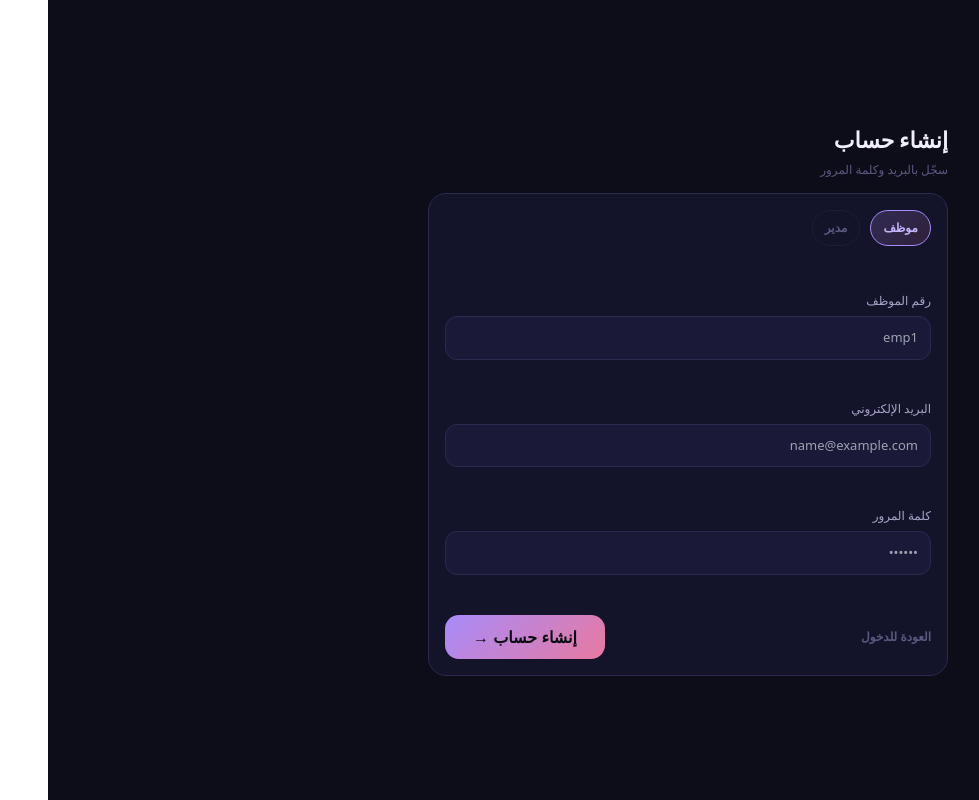
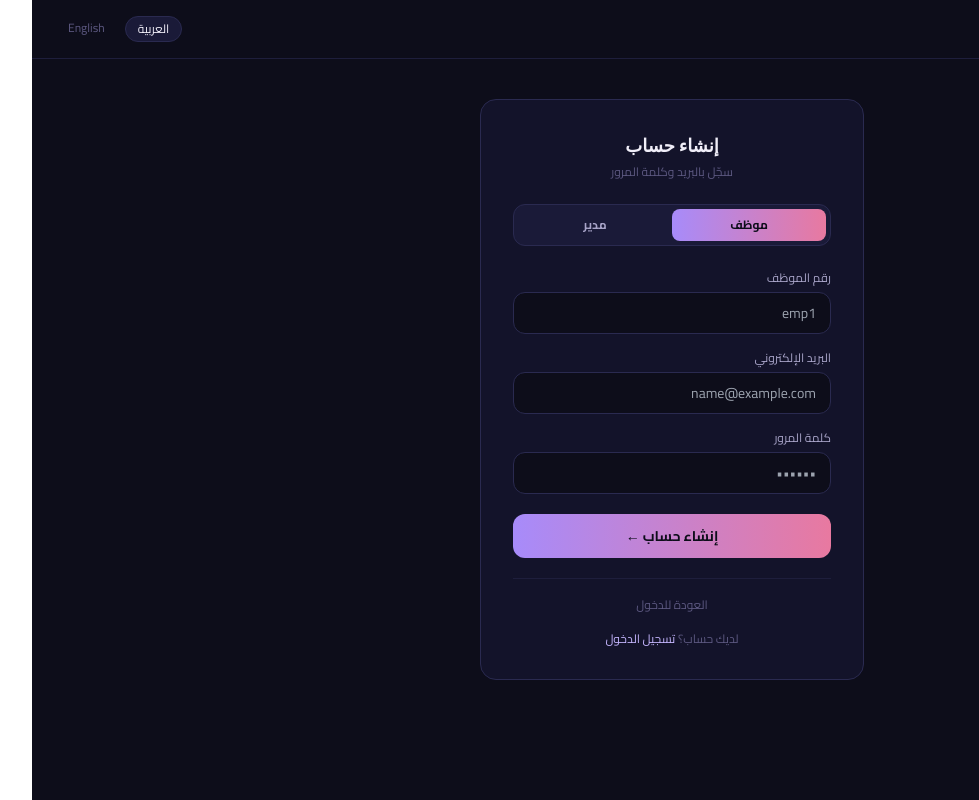
Before and after one commit to nmjalsh-max/Nabd26, a React (Vite) app: page /signup in a window 1280 px wide. Shown: the whole page, without its empty margins (192-1171 px from the left). Built offline with nearby package versions, Linux system fonts and the light colour scheme.

Commit message:
refactor: enhance Signup and Login components with improved structure and error handling

```diff
--- a/src/pages/Login.tsx
+++ b/src/pages/Login.tsx
@@ -1,10 +1,18 @@
 import { useState } from "react";
-import { Link, useNavigate } from "react-router-dom";
+import { Link } from "react-router-dom";
 import { C } from "../theme/tokens";
+import { getSupabaseClient } from "../lib/supabaseClient";
 
 type Role = "employee" | "admin";
 
-// شعار القلب النابض — نفس الشعار المستخدم في Landing وAppShell
+const STORAGE_KEY = "mock_auth";
+
+// بيانات تجريبية للمعاينة المحلية — تطابق ما هو معروض في الواجهة
+const DEMO_ACCOUNTS: Record<string, { password: string; role: Role }> = {
+  emp1: { password: "1234", role: "employee" },
+  admin: { password: "1234", role: "admin" },
+};
+
 function HeartLogo({ size = 22 }: { size?: number }) {
   return (
     <svg width={size} height={size} viewBox="0 0 34 34">
@@ -25,26 +33,59 @@ function HeartLogo({ size = 22 }: { size?: number }) {
 }
 
 export default function Login() {
-  const navigate = useNavigate();
   const [role, setRole] = useState<Role>("employee");
   const [identifier, setIdentifier] = useState("");
   const [password, setPassword] = useState("");
   const [error, setError] = useState("");
+  const [loading, setLoading] = useState(false);
 
-  const handleSubmit = (e: React.FormEvent) => {
+  async function handleSubmit(e: React.FormEvent) {
     e.preventDefault();
-    // اربط هذا مع نفس منطق تسجيل الدخول الحالي (Supabase Auth أو Mock Data)
-    if (!identifier || !password) {
+    setError("");
+
+    if (!identifier.trim() || !password) {
       setError("أدخل البريد أو رقم الموظف وكلمة المرور");
       return;
     }
-    setError("");
-    navigate(role === "employee" ? "/employee" : "/admin");
-  };
+
+    // 1) تحقق من الحسابات التجريبية أولاً (mock data)
+    const demo = DEMO_ACCOUNTS[identifier.trim().toLowerCase()];
+    if (demo && demo.password === password) {
+      localStorage.setItem(
+        STORAGE_KEY,
+        JSON.stringify({ role: demo.role, userId: identifier.trim() })
+      );
+      // إعادة تحميل كاملة عشان BootContext يقرأ الجلسة الجديدة من localStorage
+      window.location.href = demo.role === "admin" ? "/admin" : "/employee";
+      return;
+    }
+
+    // 2) لو مو حساب تجريبي، جرّب Supabase Auth (يحتاج البريد الإلكتروني)
+    const client = getSupabaseClient();
+    if (!client) {
+      setError("بيانات الدخول غير صحيحة، وSupabase غير مُعدّ للتحقق من حسابات حقيقية");
+      return;
+    }
+
+    setLoading(true);
+    const { error: authError } = await client.auth.signInWithPassword({
+      email: identifier.trim(),
+      password,
+    });
+    setLoading(false);
+
+    if (authError) {
+      setError(authError.message || "بيانات الدخول غير صحيحة");
+      return;
+    }
+
+    // onAuthStateChange في BootProvider سيحدّث الدور تلقائيًا،
+    // نعمل إعادة تحميل لضمان استقرار الحالة قبل الدخول لصفحة محمية
+    window.location.href = "/";
+  }
 
   return (
     <div dir="rtl" style={{ background: C.bg, minHeight: "100vh", fontFamily: "'Cairo', sans-serif" }}>
-      {/* Header */}
       <header
         style={{ borderBottom: `0.5px solid ${C.borderLo}` }}
         className="flex items-center justify-between px-6 py-4"
@@ -55,20 +96,8 @@ export default function Login() {
             Nabd Space
           </span>
         </div>
-        <div className="flex gap-2">
-          <button
-            style={{ background: C.surfaceHi, border: `0.5px solid ${C.border}`, color: C.textHi }}
-            className="rounded-full px-3 py-1 text-xs"
-          >
-            العربية
-          </button>
-          <button style={{ color: C.textLo }} className="rounded-full px-3 py-1 text-xs">
-            English
-          </button>
-        </div>
       </header>
 
-      {/* Login card */}
       <div className="flex justify-center px-6 py-10">
         <form
           onSubmit={handleSubmit}
@@ -84,7 +113,6 @@ export default function Login() {
             </p>
           </div>
 
-          {/* Role switch */}
           <div
             style={{ background: C.surfaceHi, border: `0.5px solid ${C.border}` }}
             className="flex rounded-xl p-1 mb-6"
@@ -106,7 +134,6 @@ export default function Login() {
             ))}
           </div>
 
-          {/* Identifier */}
           <label style={{ color: C.textMid }} className="block text-xs mb-1.5">
             البريد أو رقم الموظف
           </label>
@@ -118,7 +145,6 @@ export default function Login() {
             className="w-full rounded-xl px-3.5 py-2.5 text-sm mb-4 outline-none"
           />
 
-          {/* Password */}
           <label style={{ color: C.textMid }} className="block text-xs mb-1.5">
             كلمة المرور
           </label>
@@ -145,10 +171,16 @@ export default function Login() {
 
           <button
             type="submit"
-            style={{ background: `linear-gradient(90deg, ${C.lavender}, ${C.pink})`, color: C.bg }}
+            disabled={loading}
+            style={{
+              background: `linear-gradient(90deg, ${C.lavender}, ${C.pink})`,
+              color: C.bg,
+              opacity: loading ? 0.7 : 1,
+              cursor: loading ? "not-allowed" : "pointer",
+            }}
             className="w-full rounded-xl py-3 text-sm font-bold mb-5"
           >
-            دخول ←
+            {loading ? "جارٍ الدخول…" : "دخول ←"}
           </button>
 
           <div style={{ borderTop: `0.5px solid ${C.borderLo}` }} className="pt-3 text-center">
--- a/src/pages/Signup.tsx
+++ b/src/pages/Signup.tsx
@@ -1,8 +1,28 @@
 import { useState } from "react";
-import { useNavigate } from "react-router-dom";
+import { Link, useNavigate } from "react-router-dom";
 import { C } from "../theme/tokens";
 import { useLang } from "../i18n/LangContext";
 import { getSupabaseClient } from "../lib/supabaseClient";
+
+// شعار القلب النابض — نفس الشعار المستخدم في Landing وLogin وAppShell
+function HeartLogo({ size = 22 }: { size?: number }) {
+  return (
+    <svg width={size} height={size} viewBox="0 0 34 34">
+      <path
+        d="M17 25 C8 19 6 13 10 10 C13 8 16 10 17 13 C18 10 21 8 24 10 C28 13 26 19 17 25 Z"
+        fill={C.pink}
+      />
+      <path
+        d="M6 17 H12 L14 12 L18 22 L20 17 H28"
+        fill="none"
+        stroke={C.bg}
+        strokeWidth={1.3}
+        strokeLinecap="round"
+        strokeLinejoin="round"
+      />
+    </svg>
+  );
+}
 
 export default function Signup() {
   const navigate = useNavigate();
@@ -70,33 +90,55 @@ export default function Signup() {
     navigate("/login");
   }
 
+  const isRTL = lang !== "en";
+
   return (
-    <div
-      style={{
-        minHeight: "100vh",
-        background: C.bg,
-        color: C.textHi,
-        display: "flex",
-        alignItems: "center",
-        justifyContent: "center",
-        padding: 18,
-      }}
+    <div dir={isRTL ? "rtl" : "ltr"} style={{ background: C.bg, minHeight: "100vh", fontFamily: "'Cairo', sans-serif" }}>
+      {/* Header */}
+      <header
+        style={{ borderBottom: `0.5px solid ${C.borderLo}` }}
+        className="flex items-center justify-between px-6 py-4"
       >
-      <div style={{ width: "100%", maxWidth: 520, display: "flex", flexDirection: "column", gap: 14 }}>
-        <div style={{ display: "flex", justifyContent: "space-between", alignItems: "flex-start", gap: 12, flexWrap: "wrap" }}>
-          <div>
-            <div style={{ fontFamily: "'Sora',sans-serif", fontWeight: 900, fontSize: 22 }}>
+        <div className="flex items-center gap-2">
+          <HeartLogo />
+          <span style={{ fontFamily: "'Sora', sans-serif", color: C.lavSoft }} className="font-bold text-sm">
+            Nabd Space
+          </span>
+        </div>
+        <div className="flex gap-2">
+          <span
+            style={{ background: C.surfaceHi, border: `0.5px solid ${C.border}`, color: C.textHi }}
+            className="rounded-full px-3 py-1 text-xs"
+          >
+            {isRTL ? "العربية" : "Arabic"}
+          </span>
+          <span style={{ color: C.textLo }} className="rounded-full px-3 py-1 text-xs">
+            {isRTL ? "English" : "English"}
+          </span>
+        </div>
+      </header>
+
+      {/* Signup card */}
+      <div className="flex justify-center px-6 py-10">
+        <form
+          onSubmit={submit}
+          style={{ background: C.surface, border: `0.5px solid ${C.border}` }}
+          className="rounded-2xl p-8 w-full max-w-sm"
+        >
+          <div className="text-center mb-6">
+            <p style={{ fontFamily: "'Sora', sans-serif", color: C.textHi }} className="text-lg font-bold mb-1">
               {lang === "en" ? "Create account" : "إنشاء حساب"}
-            </div>
-            <div style={{ color: C.textLo, fontSize: 12, marginTop: 4 }}>
+            </p>
+            <p style={{ color: C.textLo }} className="text-xs">
               {lang === "en" ? "Sign up with email & password" : "سجّل بالبريد وكلمة المرور"}
-            </div>
-          </div>
+            </p>
           </div>
 
-        <div style={{ background: C.surface, border: `1px solid ${C.border}`, borderRadius: 18, padding: 16 }}>
-          <form onSubmit={submit} className="flex flex-col gap-10">
-            <div style={{ display: "flex", gap: 10, flexWrap: "wrap", marginBottom: 6, justifyContent: "flex-start" }}>
+          {/* Role switch */}
+          <div
+            style={{ background: C.surfaceHi, border: `0.5px solid ${C.border}` }}
+            className="flex rounded-xl p-1 mb-6"
+          >
             {([
               { r: "employee" as const, label: lang === "en" ? "Employee" : "موظف" },
               { r: "admin" as const, label: lang === "en" ? "Admin" : "مدير" },
@@ -108,137 +150,100 @@ export default function Signup() {
                   setRole(r);
                   setError(null);
                 }}
-                  style={{
-                    border: `1px solid ${role === r ? C.lavender : C.borderLo}`,
-                    background:
+                style={
                   role === r
-                        ? `linear-gradient(135deg, ${C.lavender}33, ${C.pink}22)`
-                        : "transparent",
-                    color: role === r ? C.lavSoft : C.textLo,
-                    borderRadius: 999,
-                    padding: "8px 12px",
-                    cursor: "pointer",
-                    fontWeight: 800,
-                    fontSize: 12,
-                  }}
+                    ? { background: `linear-gradient(90deg, ${C.lavender}, ${C.pink})`, color: C.bg }
+                    : { color: C.textMid }
+                }
+                className="flex-1 text-center rounded-lg py-2 text-xs font-bold"
               >
                 {label}
               </button>
             ))}
           </div>
 
+          {/* Employee number */}
           {role === "employee" && (
-              <div style={{ display: "flex", flexDirection: "column", gap: 6 }}>
-                <label style={{ color: C.textMid, fontSize: 12 }}>
+            <>
+              <label style={{ color: C.textMid }} className="block text-xs mb-1.5">
                 {lang === "en" ? "Employee number" : "رقم الموظف"}
               </label>
               <input
                 value={employeeNumber}
                 onChange={(e) => setEmployeeNumber(e.target.value)}
-                  placeholder={lang === "en" ? "emp1" : "emp1"}
-                  style={{
-                    background: C.surfaceHi,
-                    border: `1px solid ${C.border}`,
-                    borderRadius: 12,
-                    padding: "11px 12px",
-                    outline: "none",
-                    color: C.textHi,
-                    fontSize: 13,
-                  }}
+                placeholder="emp1"
+                style={{ background: C.bg, border: `0.5px solid ${C.border}`, color: C.textHi }}
+                className="w-full rounded-xl px-3.5 py-2.5 text-sm mb-4 outline-none"
               />
-              </div>
+            </>
           )}
 
-            <div style={{ display: "flex", flexDirection: "column", gap: 6 }}>
-              <label style={{ color: C.textMid, fontSize: 12 }}>{lang === "en" ? "Email" : "البريد الإلكتروني"}</label>
+          {/* Email */}
+          <label style={{ color: C.textMid }} className="block text-xs mb-1.5">
+            {lang === "en" ? "Email" : "البريد الإلكتروني"}
+          </label>
           <input
             value={email}
             onChange={(e) => setEmail(e.target.value)}
             placeholder={lang === "en" ? "you@example.com" : "name@example.com"}
-                style={{
-                  background: C.surfaceHi,
-                  border: `1px solid ${C.border}`,
-                  borderRadius: 12,
-                  padding: "11px 12px",
-                  outline: "none",
-                  color: C.textHi,
-                  fontSize: 13,
-                }}
+            style={{ background: C.bg, border: `0.5px solid ${C.border}`, color: C.textHi }}
+            className="w-full rounded-xl px-3.5 py-2.5 text-sm mb-4 outline-none"
           />
-            </div>
 
-            <div style={{ display: "flex", flexDirection: "column", gap: 6 }}>
-              <label style={{ color: C.textMid, fontSize: 12 }}>{lang === "en" ? "Password" : "كلمة المرور"}</label>
+          {/* Password */}
+          <label style={{ color: C.textMid }} className="block text-xs mb-1.5">
+            {lang === "en" ? "Password" : "كلمة المرور"}
+          </label>
           <input
             type="password"
             value={password}
             onChange={(e) => setPassword(e.target.value)}
-                placeholder={lang === "en" ? "••••••" : "••••••"}
-                style={{
-                  background: C.surfaceHi,
-                  border: `1px solid ${C.border}`,
-                  borderRadius: 12,
-                  padding: "11px 12px",
-                  outline: "none",
-                  color: C.textHi,
-                  fontSize: 13,
-                }}
+            placeholder="••••••"
+            style={{ background: C.bg, border: `0.5px solid ${C.border}`, color: C.textHi }}
+            className="w-full rounded-xl px-3.5 py-2.5 text-sm mb-2 outline-none"
           />
-            </div>
 
           {error && (
             <div
-                style={{
-                  background: "#2A0D0D",
-                  border: `1px solid ${C.red}55`,
-                  borderRadius: 12,
-                  padding: 12,
-                  color: C.red,
-                  fontSize: 12,
-                  lineHeight: 1.6,
-                }}
+              style={{ background: "#2A0D0D", border: `0.5px solid ${C.red}55`, color: C.red }}
+              className="rounded-xl p-3 text-xs leading-relaxed mb-4 mt-2"
             >
               {error}
             </div>
           )}
 
-            <div style={{ display: "flex", justifyContent: "space-between", alignItems: "center", gap: 10 }}>
-              <button
-                type="button"
-                onClick={() => navigate("/login")}
-                style={{
-                  background: "none",
-                  border: "none",
-                  color: C.textLo,
-                  cursor: "pointer",
-                  fontSize: 12,
-                  padding: 0,
-                  fontWeight: 700,
-                }}
-              >
-                {lang === "en" ? "Back to login" : "العودة للدخول"}
-              </button>
-
           <button
             type="submit"
             disabled={loading}
             style={{
-                  background: `linear-gradient(135deg, ${C.lavender}, ${C.pink})`,
-                  border: "none",
-                  borderRadius: 14,
-                  padding: "10px 14px",
-                  fontWeight: 900,
-                  color: "#0B0B14",
+              background: `linear-gradient(90deg, ${C.lavender}, ${C.pink})`,
+              color: C.bg,
+              opacity: loading ? 0.7 : 1,
               cursor: loading ? "not-allowed" : "pointer",
-                  minWidth: 160,
-                  opacity: loading ? 0.7 : 1,
             }}
+            className="w-full rounded-xl py-3 text-sm font-bold mb-5 mt-3"
           >
-                {loading ? (lang === "en" ? "Creating…" : "جارٍ الإنشاء…") : lang === "en" ? "Sign up" : "إنشاء حساب"} →
+            {loading ? (lang === "en" ? "Creating…" : "جارٍ الإنشاء…") : lang === "en" ? "Sign up" : "إنشاء حساب"} ←
+          </button>
+
+          <div style={{ borderTop: `0.5px solid ${C.borderLo}` }} className="pt-3 text-center">
+            <button
+              type="button"
+              onClick={() => navigate("/login")}
+              style={{ color: C.textLo, background: "none", border: "none" }}
+              className="text-xs cursor-pointer"
+            >
+              {lang === "en" ? "Back to login" : "العودة للدخول"}
             </button>
           </div>
+
+          <p style={{ color: C.textLo }} className="text-xs text-center mt-4">
+            {lang === "en" ? "Already have an account?" : "لديك حساب؟"}{" "}
+            <Link to="/login" style={{ color: C.lavSoft }}>
+              {lang === "en" ? "Log in" : "تسجيل الدخول"}
+            </Link>
+          </p>
         </form>
-        </div>
       </div>
     </div>
   );
```
Lines whose indentation alone changed are shown as unchanged.
